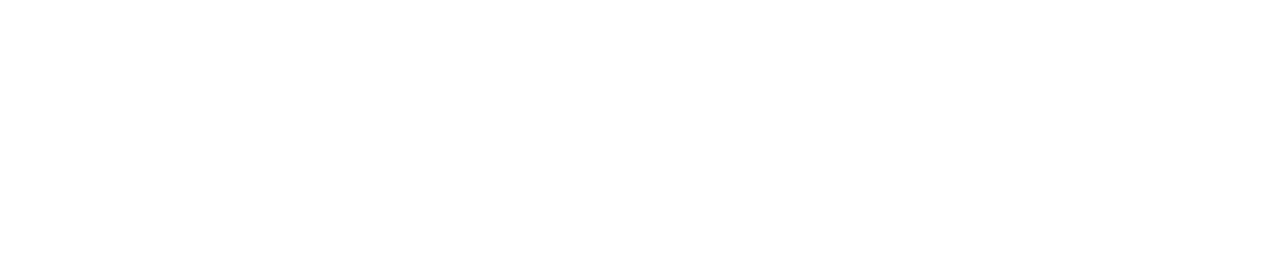
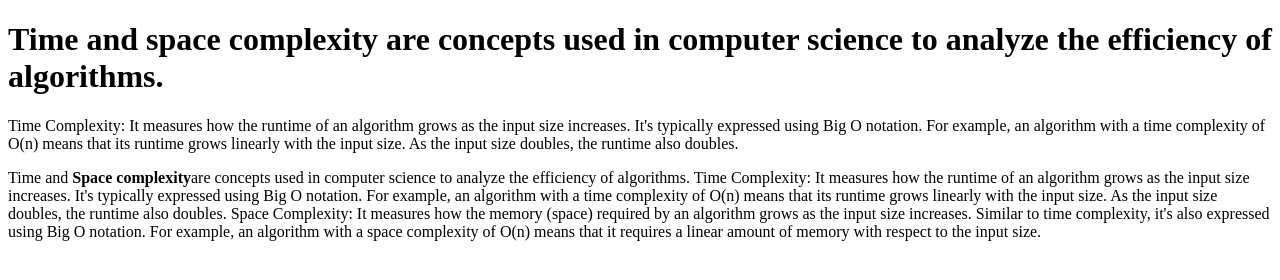
Before and after one commit to acciojob/time-and-space-complexity-hemanthbommana, a website: page main.html in a window 1280 px wide. Drawn offline with Linux system fonts and the light colour scheme.

Commit message:
created a submission

```diff
--- a/main.html
+++ b/main.html
@@ -8,6 +8,14 @@
 
 <body>
 	<!-- the entire body must be written by student -->
+	<h1>Time and space complexity are concepts used in computer science to analyze the efficiency of algorithms.</h1>
+	<p>Time Complexity: It measures how the runtime of an algorithm grows as the input size increases. It's typically expressed using Big O notation. For example, an algorithm with a time complexity of O(n) means that its runtime grows linearly with the input size. As the input size doubles, the runtime also doubles.</p>
+	<p>
+Time and <b>Space complexity</b>are concepts used in computer science to analyze the efficiency of algorithms.
+
+Time Complexity: It measures how the runtime of an algorithm grows as the input size increases. It's typically expressed using Big O notation. For example, an algorithm with a time complexity of O(n) means that its runtime grows linearly with the input size. As the input size doubles, the runtime also doubles.
+
+Space Complexity: It measures how the memory (space) required by an algorithm grows as the input size increases. Similar to time complexity, it's also expressed using Big O notation. For example, an algorithm with a space complexity of O(n) means that it requires a linear amount of memory with respect to the input size.</p>
     <script type="text/javascript" src="./script.js">
 </script>
 
```
